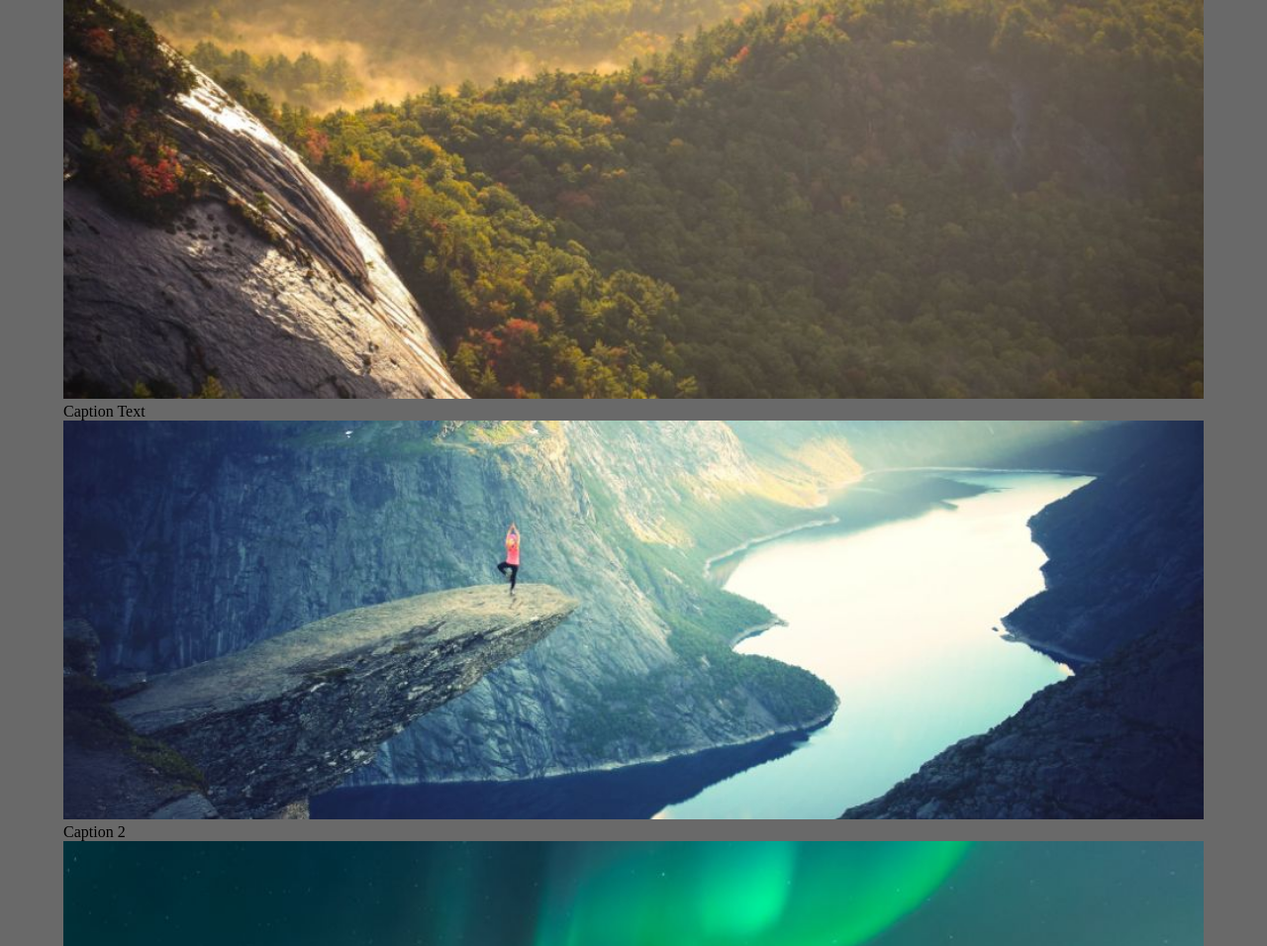
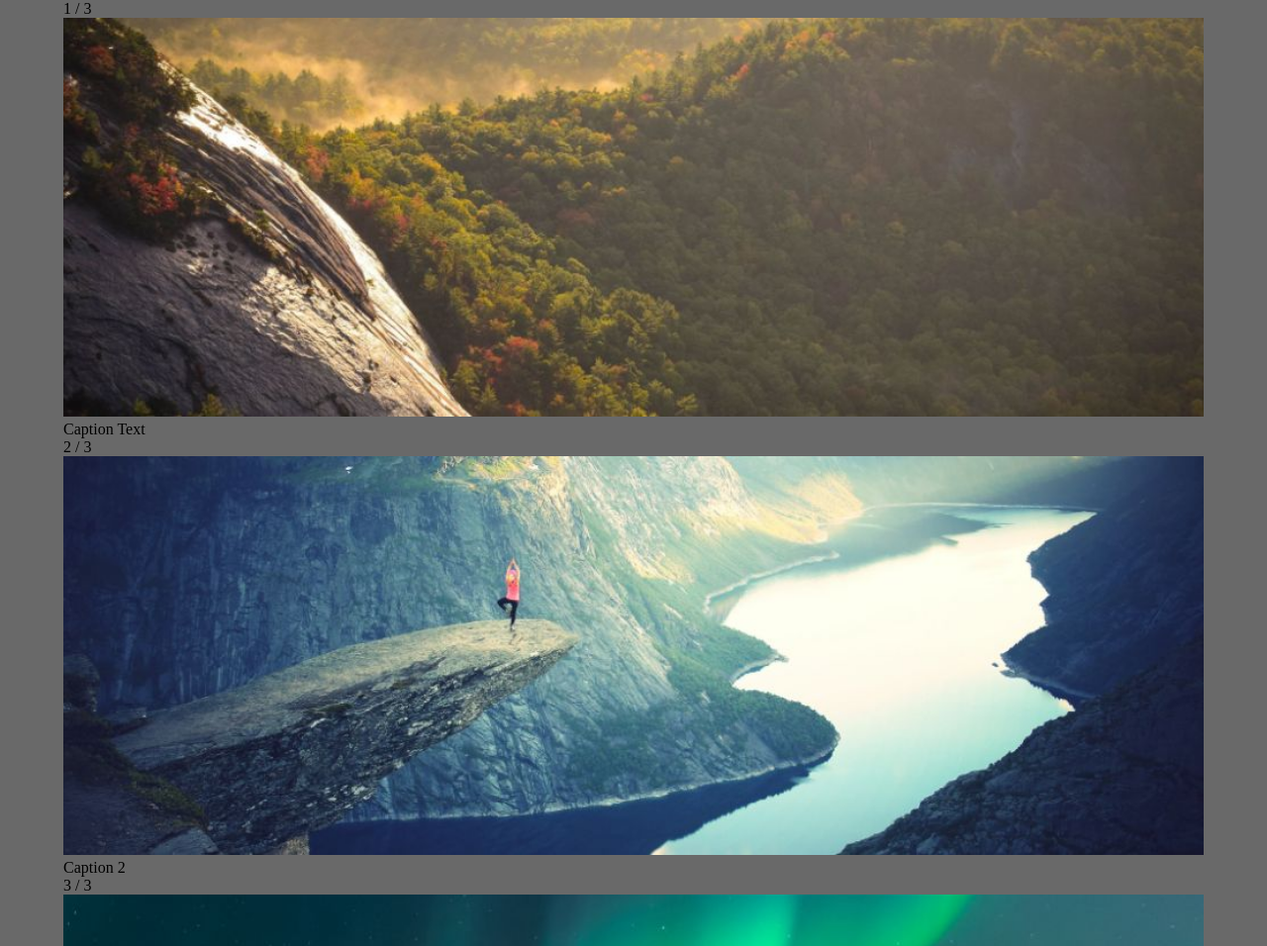
Before and after one commit to ClientWebDevProjects/miscComponents, a website: page index.html in a window 1280 px wide. Shown: the top 956 px of the page at 99% size. Drawn offline with Linux system fonts and the light colour scheme.

```diff
--- a/index.html
+++ b/index.html
@@ -11,16 +11,19 @@
   <div class="slide-show-container">
 
     <div class="mySlides fade">
+      <div class="numbertext">1 / 3</div>
       <img src="images/img1.jpg" alt="" style="width:100%">
       <div class="text">Caption Text</div>
     </div>
 
     <div class="mySlides fade">
+      <div class="numbertext">2 / 3</div>
       <img src="images/img2.jpg" alt="" style="width:100%">
       <div class="text">Caption 2</div>
     </div>
 
     <div class="mySlides fade">
+      <div class="numbertext">3 / 3</div>
       <img src="images/img3.jpg" alt="" style="width:100%">
       <div class="text">Caption 3</div>
     </div>
```
